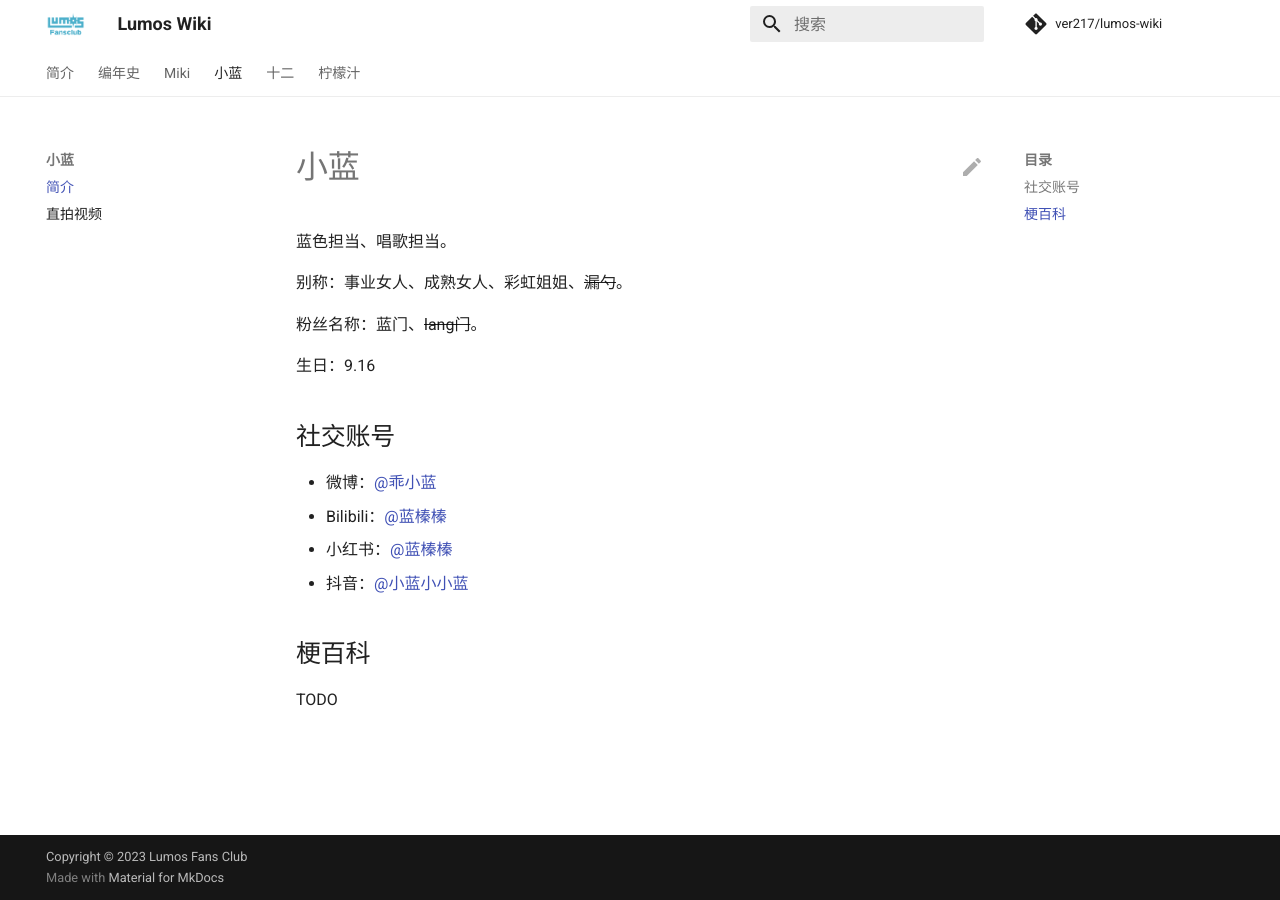
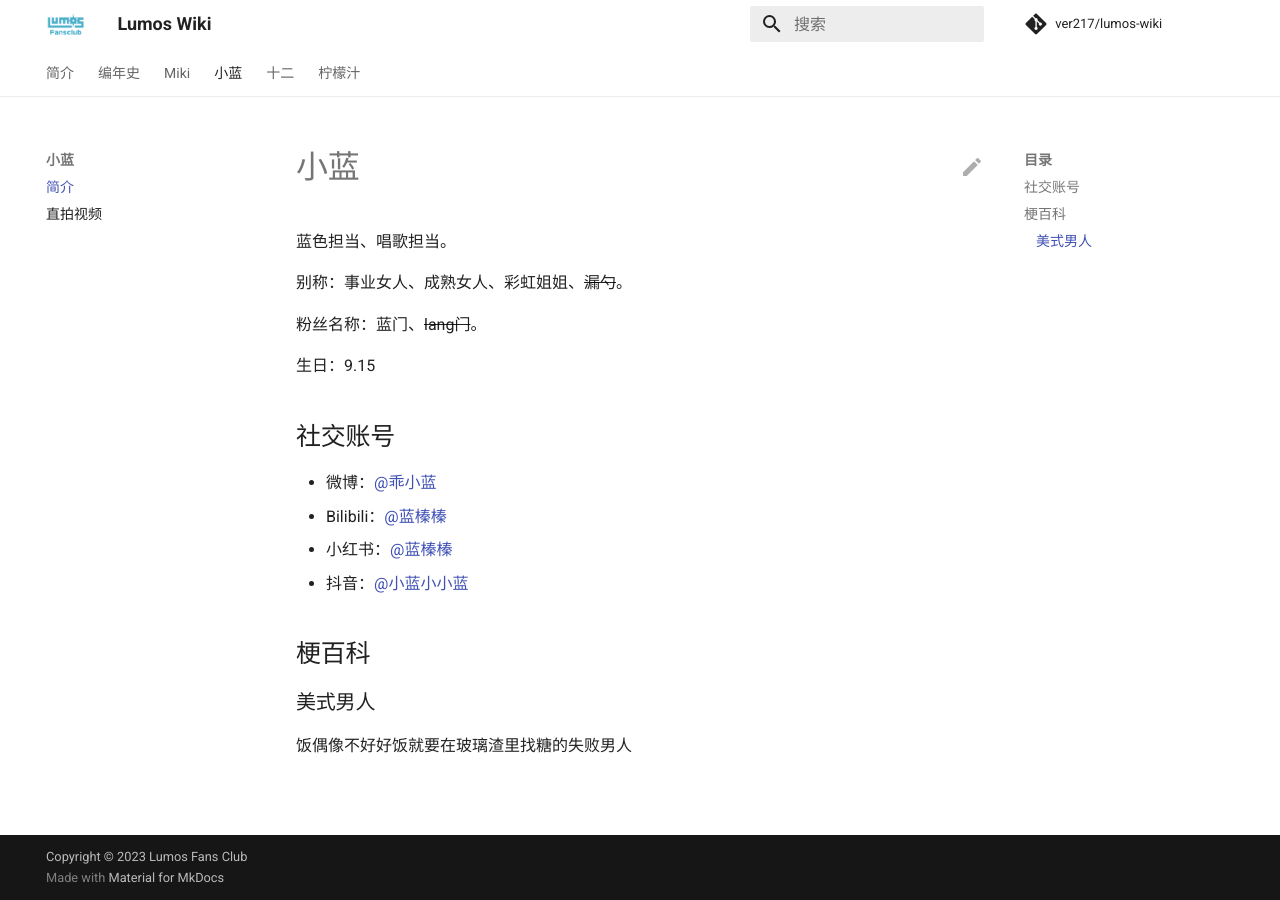
Before and after one commit to ver217/lumos-wiki, an MkDocs documentation site: the page built from docs/aoyi/index.md, in a window 1280 px wide. Built offline with MkDocs 1.6.1 and Material for MkDocs 9.7.7, drawn with Linux system fonts in a browser that asks for light colours; comment, search, counter and statistics services are not loaded.

Commit message:
[hotfix] update birthday info (#10)
* [hotfix] update birthday info

* [doc] update meme

```diff
--- a/docs/aoyi/index.md
+++ b/docs/aoyi/index.md
@@ -6,7 +6,7 @@
 
 粉丝名称：蓝门、~~lang门~~。
 
-生日：9.16
+生日：9.15
 
 ## 社交账号
 
@@ -17,4 +17,6 @@
 
 ## 梗百科
 
-TODO
+### 美式男人
+
+饭偶像不好好饭就要在玻璃渣里找糖的失败男人
```
Also changed, not shown: docs/12/index.md (+1 -1 lines).
